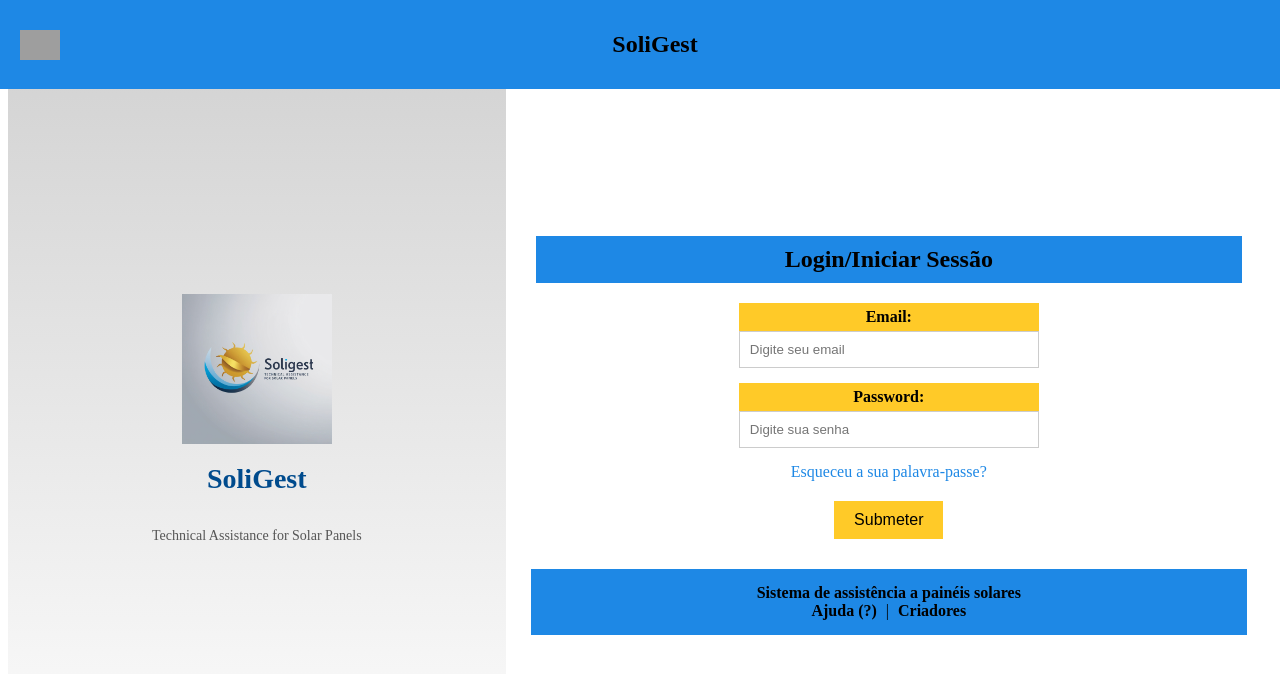
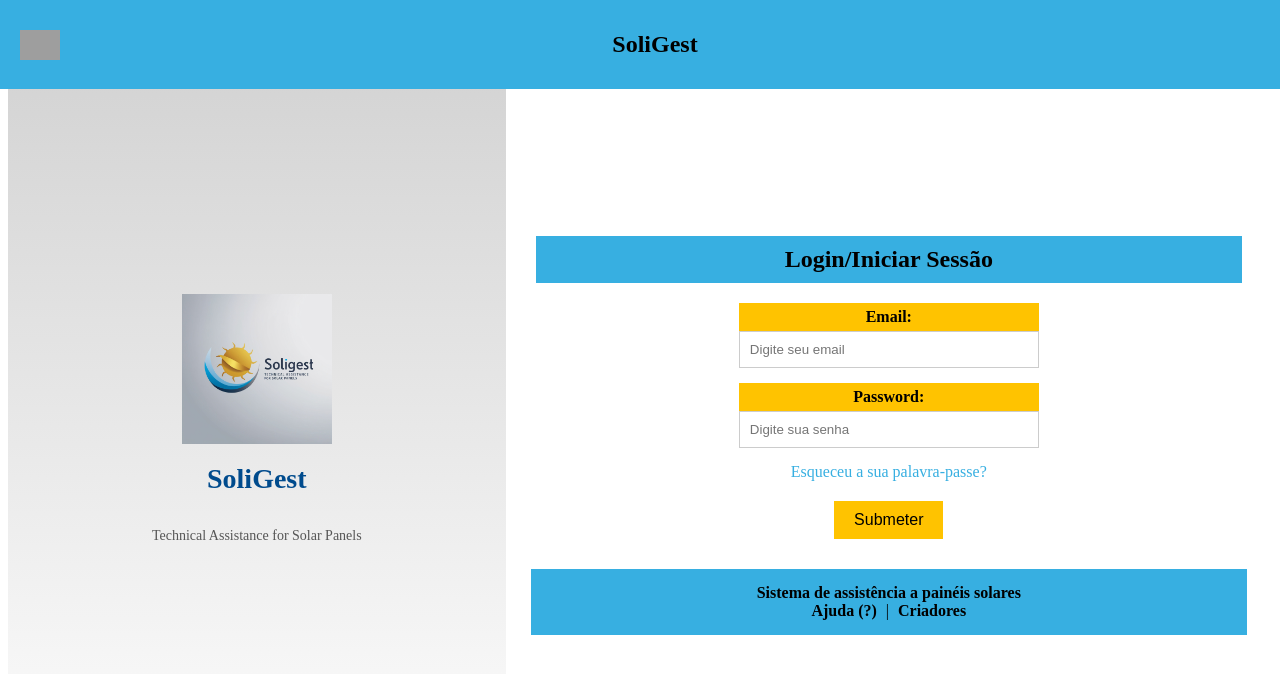
Before and after one commit to AfonsoCoelho/SoliGest, an Angular app in the folder SoliGest/soligest.client/: page / in a window 1280 px wide. Shown: the top 674 px of the page. Built offline with nearby package versions, Linux system fonts and the light colour scheme; no server answers; grey boxes are pictures that could not be loaded.

Commit message:
pagina login

```diff
--- a/SoliGest/soligest.client/src/app/login/login.component.css
+++ b/SoliGest/soligest.client/src/app/login/login.component.css
@@ -10,8 +10,8 @@
   display: flex;
   align-items: center;
   justify-content: center;
-  background-color: #1e88e5; /* Azul */
-  color: white;
+  background-color: #37AFE1; /* Azul */
+  color: black;
   padding: 15px;
   width: 100%;
   position: fixed;
@@ -78,7 +78,7 @@
 }
 
 h2 {
-  background-color: #1e88e5;
+  background-color: #37AFE1;
   color: black;
   width: 100%;
   text-align: center;
@@ -97,7 +97,7 @@ h2 {
 
 label {
   font-weight: bold;
-  background-color: #ffca28;
+  background-color: #FFC300;
   padding: 5px;
 }
 
@@ -114,13 +114,13 @@ input {
 }
 
   .forgot-password a {
-    color: #1e88e5;
+    color: #37AFE1;
     text-decoration: none;
   }
 
 /* Botão de submeter */
 .submit-btn {
-  background-color: #ffca28;
+  background-color: #FFC300;
   color: black;
   border: none;
   padding: 10px 20px;
@@ -136,7 +136,7 @@ input {
 footer {
   margin-top: 30px;
   text-align: center;
-  background-color: #1e88e5; /* Cor azul */
+  background-color: #37AFE1; /* Cor azul */
   color: black; /* Texto branco para contraste */
   padding: 15px; /* Espaçamento interno */
   width: 100%; /* Para cobrir toda a largura */
--- a/SoliGest/soligest.client/src/app/login/login.component.html
+++ b/SoliGest/soligest.client/src/app/login/login.component.html
@@ -1,5 +1,5 @@
 <header class="login-header">
-  <img src="./logo.png" alt="SoliGest Logo" class="header-logo">
+  <img src="imgs/logo.jpg" alt="SoliGest Logo" class="header-logo">
   <h1 class="header-title">SoliGest</h1>
 </header>
 
```
Also changed, not shown: SoliGest/soligest.client/src/app/login/imgs/logo.jpg (added), 9 other files (tests, documents, lock files or other folders).
